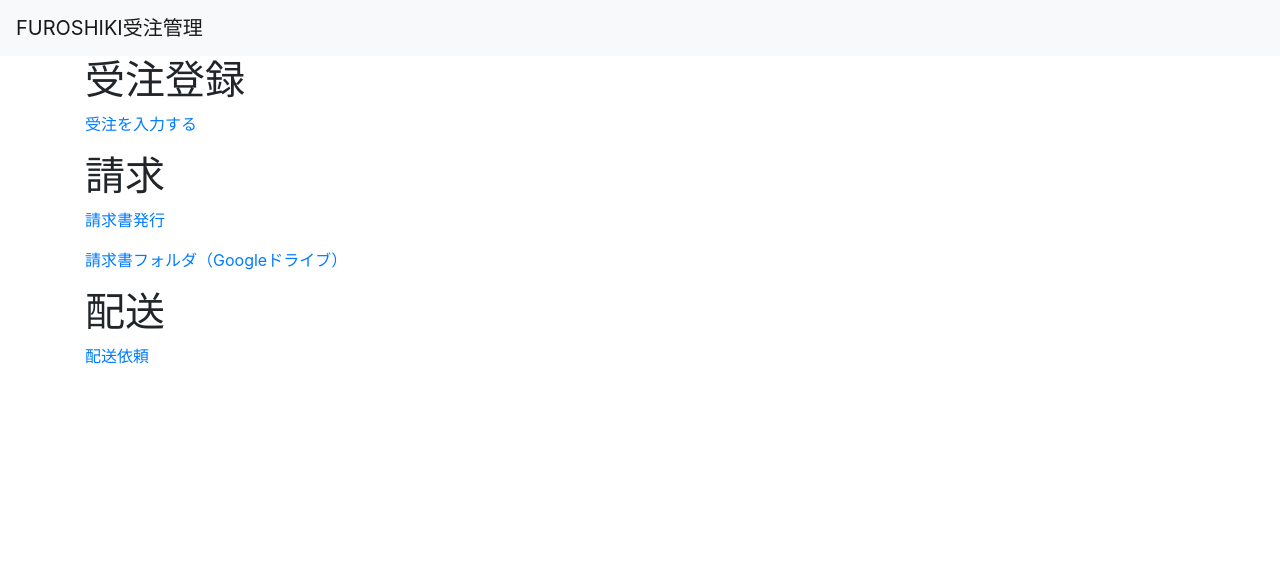
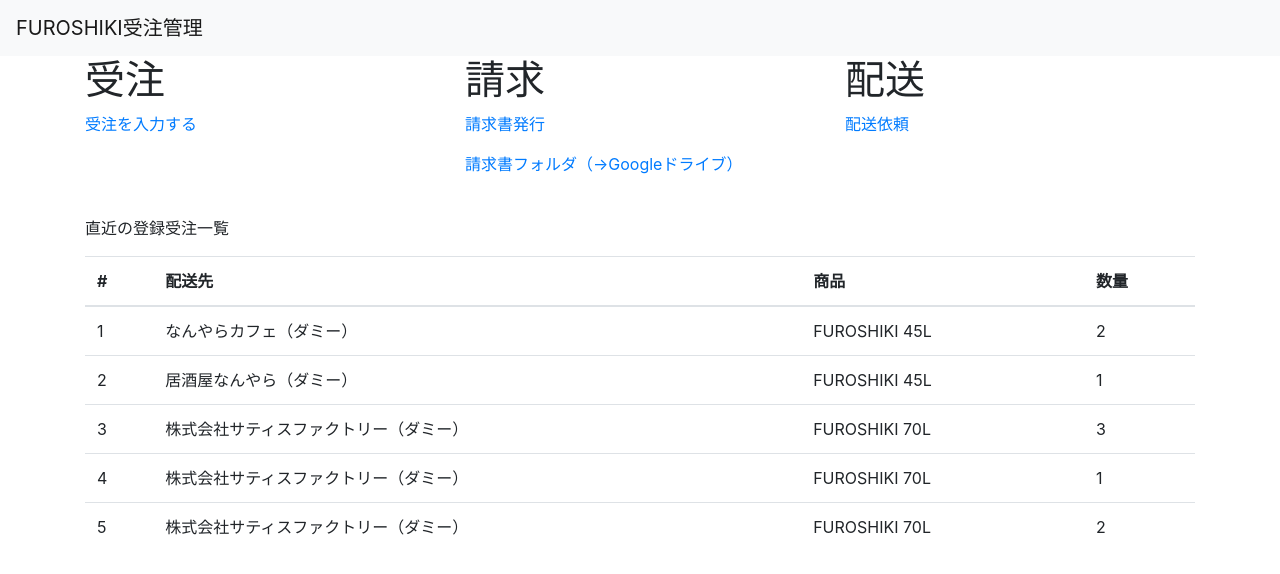
Before and after one commit to hayamakazuyuki/furoshiki, a plain HTML site: page index.html in a window 1280 px wide. Drawn offline with nearby package versions, Linux system fonts and the light colour scheme.

Commit message:
commit on 20200630

```diff
--- a/index.html
+++ b/index.html
@@ -11,14 +11,71 @@
         <a class="navbar-brand" href="index.html">FUROSHIKI受注管理</a>
     </nav>
     <div class="container">
-        <h1>受注登録</h1>
-            <p><a href="orderInput.html">受注を入力する</a></p>
-        <h1>請求</h1>
-            <p><a href="invoicing.html">請求書発行</a></p>
-            <p><a href="https://drive.google.com/drive/folders/1JJgaG66b1NO4rZc_EzbW15B1nGhr29_r?usp=sharing" target="_blank" rel="noopener noreferrer">請求書フォルダ（Googleドライブ）</a></p>
-        <h1>配送</h1>
-            <p><a href="">配送依頼</a></p>
+        <div class="row">
+            <div class="col-md-4">
+                <h1>受注</h1>
+                 <p><a href="orderInput.html">受注を入力する</a></p></div>
+            <div class="col-md-4">
+                <h1>請求</h1>
+                <p><a href="invoicing.html">請求書発行</a></p>
 
+            <p><a href="https://drive.google.com/drive/folders/1JJgaG66b1NO4rZc_EzbW15B1nGhr29_r?usp=sharing" target="_blank" rel="noopener noreferrer">請求書フォルダ（→Googleドライブ）</a></p></div>
+            <div class="col-md-4">
+            <h1>配送</h1>
+            <p><a href="">配送依頼</a></p></div>
+
+        </div>
+        <br>
+        <p>直近の登録受注一覧</p>
+        <table class="table">
+            <thead>
+                <tr>
+                    <th scope="col">#</th>
+                    <th scope="col">配送先</th>
+                    <th scope="col">商品</th>
+                    <th scope="col">数量</th>
+                </tr>
+
+            </thead>
+            <tbody>
+                <tr>
+                    <td>1</td>
+                    <td>なんやらカフェ（ダミー）
+                    </td>
+                    <td>FUROSHIKI 45L</td>
+                    <td>2</td>
+                </tr>
+                <tr>
+                    <td>2</td>
+                    <td>居酒屋なんやら（ダミー）
+                    </td>
+                    <td>FUROSHIKI 45L</td>
+                    <td>1</td>
+                </tr>
+                <tr>
+                    <td>3</td>
+                    <td>株式会社サティスファクトリー（ダミー）
+                    </td>
+                    <td>FUROSHIKI 70L</td>
+                    <td>3</td>
+                </tr>
+                <tr>
+                    <td>4</td>
+                    <td>株式会社サティスファクトリー（ダミー）
+                    </td>
+                    <td>FUROSHIKI 70L</td>
+                    <td>1</td>
+                </tr>
+                <tr>
+                    <td>5</td>
+                    <td>株式会社サティスファクトリー（ダミー）
+                    </td>
+                    <td>FUROSHIKI 70L</td>
+                    <td>2</td>
+                </tr>
+
+            </tbody>
+        </table>
 
     </div>
 </body>
```
